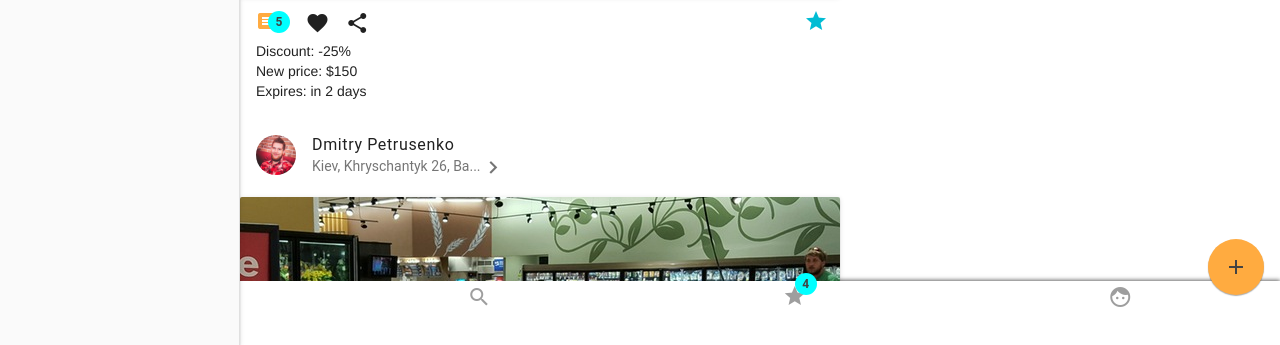
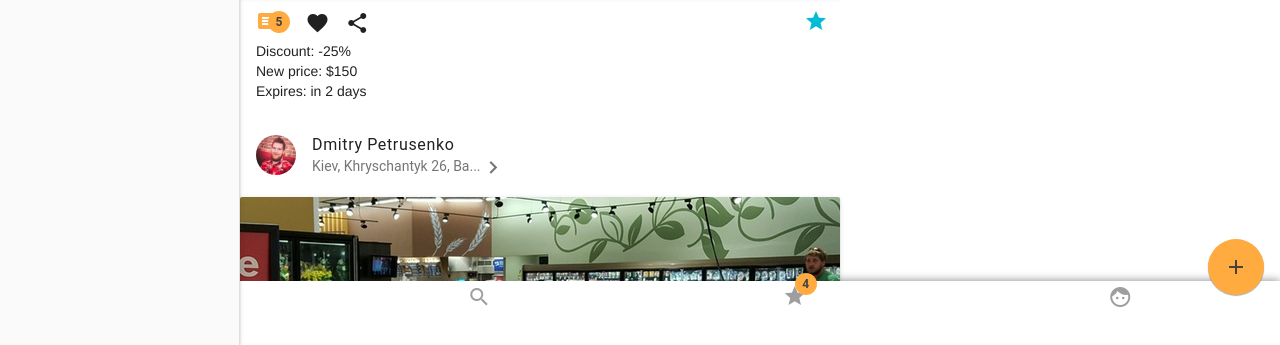
Before and after one commit to aleksspeaker/slspc, a plain HTML site: page index.html in a window 1280 px wide. Shown: the part 455-800 px from the top of the page. Drawn offline with nearby package versions, Linux system fonts and the light colour scheme.

```diff
--- a/style.css
+++ b/style.css
@@ -72,11 +72,11 @@
 
 .mdl-badge[data-badge]:after {
   z-index: 1;
-  background: cyan;
+  /*background: cyan;*/
 }
 
 .mdl-mini-footer {
-    box-shadow: 0px -1px 4px rgba(0,0,0,.6);
+    box-shadow: 0px -1px 8px rgba(0,0,0,.4);
     background: white;
     padding-top: 0px;
     /*padding-bottom: 15px;*/
```
